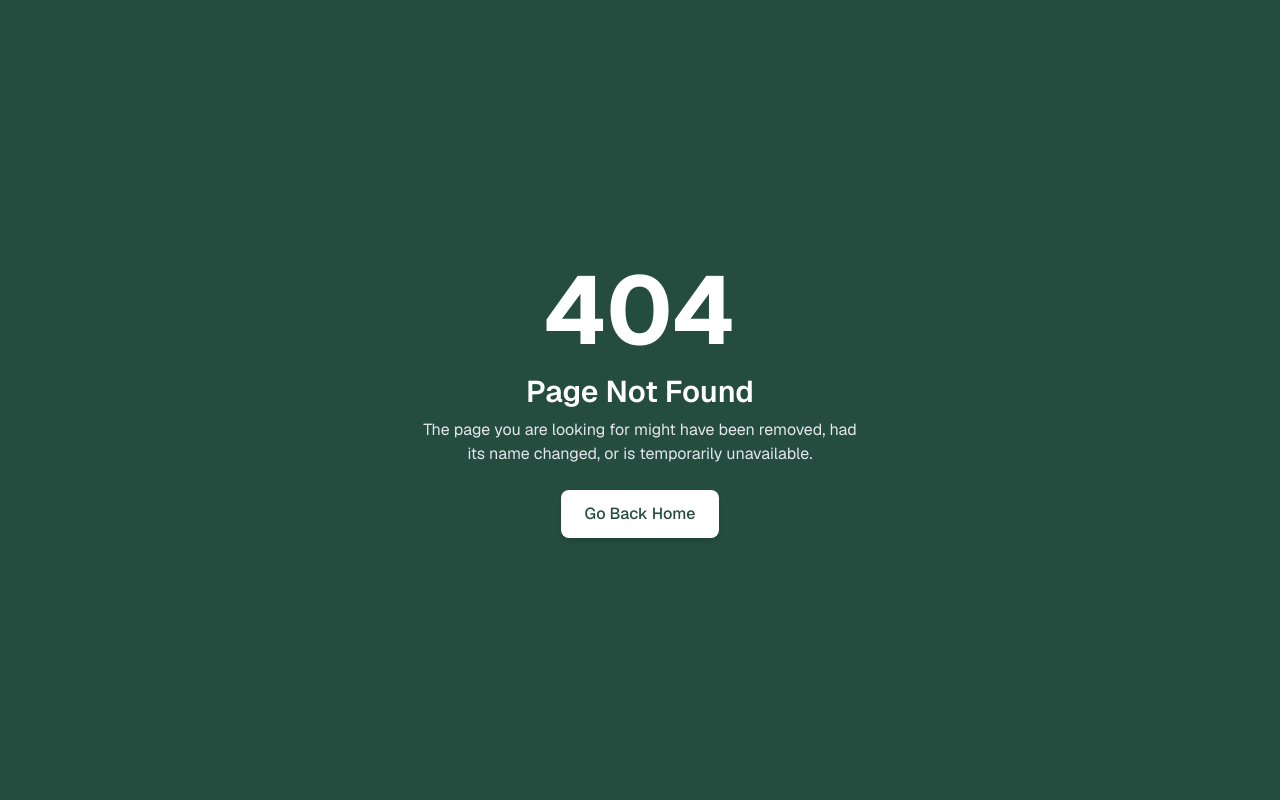
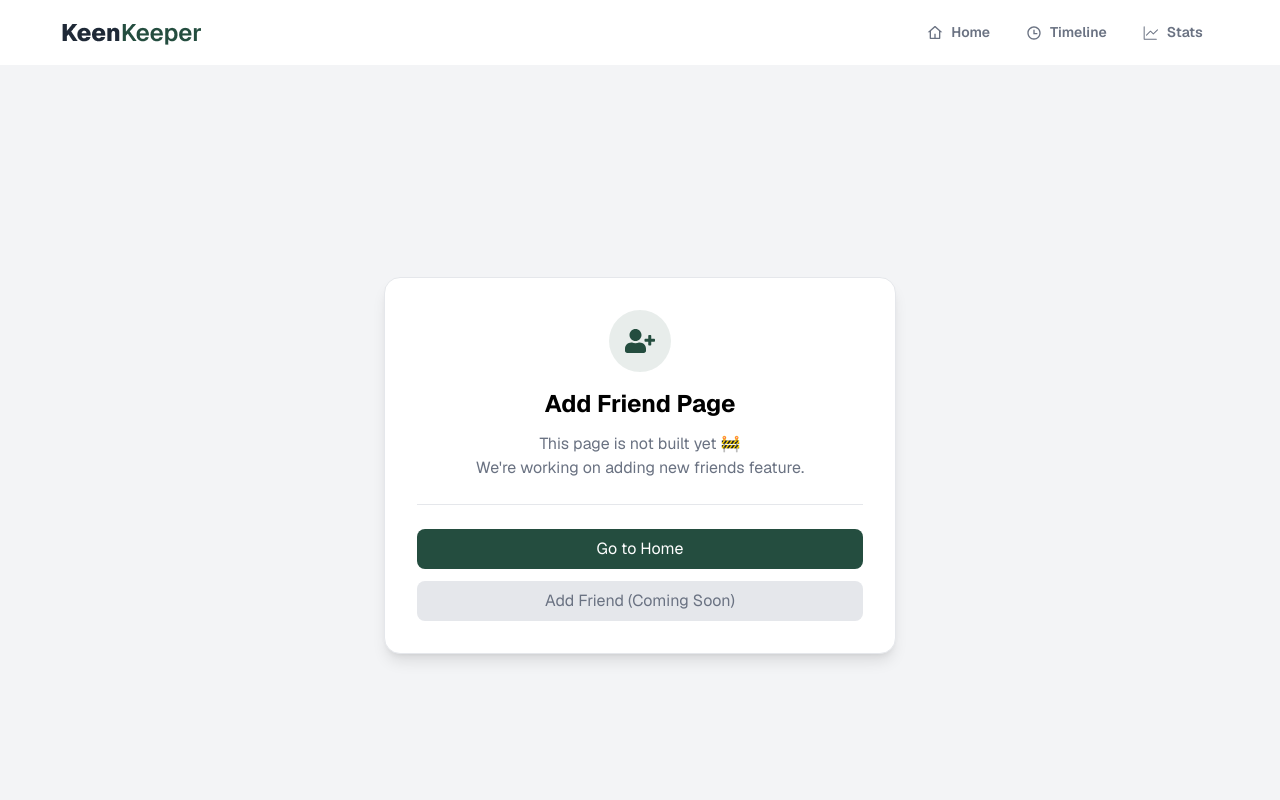
Before and after one commit to Reyad-Hoq/keenkeeper-app, a React (Vite) app: page /addFriend in a window 1280 px wide. Before the commit this address had no page. Shown: the top 800 px of the page. Built offline with nearby package versions, Linux system fonts and the light colour scheme.

Commit message:
stats pichart updated with dynamic data & add friend page added

```diff
--- /dev/null
+++ b/src/components/Ui/AddFriend.jsx
@@ -0,0 +1,52 @@
+
+import { Link } from "react-router";
+import { FaUserPlus } from "react-icons/fa";
+
+const AddFriendPage = () => {
+  return (
+    <div className="min-h-screen flex items-center justify-center bg-gray-100 px-4">
+      <div className="bg-white shadow-lg rounded-2xl p-8 max-w-lg w-full text-center border border-gray-200">
+
+        {/* Icon */}
+        <div className="flex justify-center mb-4">
+          <div className="bg-[#244d3f]/10 p-4 rounded-full">
+            <FaUserPlus className="text-3xl text-[#244d3f]" />
+          </div>
+        </div>
+
+        {/* Title */}
+        <h1 className="text-2xl font-bold text-black">
+          Add Friend Page
+        </h1>
+
+        {/* Message */}
+        <p className="text-gray-500 mt-3">
+          This page is not built yet 🚧 <br />
+          We're working on adding new friends feature.
+        </p>
+
+        {/* Divider */}
+        <div className="my-6 border-t border-gray-200"></div>
+
+        {/* Actions */}
+        <div className="flex flex-col gap-3">
+          <Link
+            to="/"
+            className="bg-[#244d3f] text-white py-2 rounded-lg hover:bg-[#1b3a30] transition"
+          >
+            Go to Home
+          </Link>
+
+          <button
+            disabled
+            className="bg-gray-200 text-gray-500 py-2 rounded-lg cursor-not-allowed"
+          >
+            Add Friend (Coming Soon)
+          </button>
+        </div>
+      </div>
+    </div>
+  );
+};
+
+export default AddFriendPage;
--- a/src/components/Ui/FriendsCard.jsx
+++ b/src/components/Ui/FriendsCard.jsx
@@ -7,7 +7,7 @@ const FriendsCard = ({ allfriendsPromise }) => {
   return (
     <>
       <h2 className="card-title text-2xl">Your Friends</h2>
-      <div className="grid grid-cols-4 gap-10">
+      <div className="grid md:grid-cols-3 lg:grid-cols-4 gap-10">
         {
           friends.map(friend => (
             <Link to={`friendDetails/${friend.id}`} key={friend.id}>
--- a/src/home/Allfriends.jsx
+++ b/src/home/Allfriends.jsx
@@ -5,7 +5,7 @@ import InformationCard from "./InformationCard";
 
 const Allfriends = ({ allfriendsPromise }) => {
   return (
-    <div className="space-y-10">
+    <div className="space-y-1 md:space-y-10">
       <InformationCard allfriendsPromise={allfriendsPromise} />
       <FriendsCard allfriendsPromise={allfriendsPromise} />
     </div>
--- a/src/home/Hero.jsx
+++ b/src/home/Hero.jsx
@@ -1,3 +1,4 @@
+import { Link } from "react-router";
 
 
 const Hero = () => {
@@ -11,7 +12,7 @@ const Hero = () => {
               Your personal shelf of meaningful connections. Browse, tend, and nurture the
               relationships that matter most.
             </p>
-            <button className="btn bg-[#244D3F] text-primary-content">+ Add a Friend</button>
+            <Link to={"addFriend"} className="btn bg-[#244D3F] text-primary-content">+ Add a Friend</Link>
           </div>
         </div>
       </div>
--- a/src/home/InformationCard.jsx
+++ b/src/home/InformationCard.jsx
@@ -4,7 +4,7 @@ const InformationCard = ({ allfriendsPromise }) => {
   const friends = use(allfriendsPromise)
   console.log(friends.length)
   return (
-    <div className="grid grid-cols-4 gap-5 border-b-2 border-gray-200 py-10">
+    <div className="grid grid-cols-2 md:grid-cols-4 gap-5 border-b-2 border-gray-200 py-10">
       <div className="card bg-base-100 text-neutral-content shadow-lg">
         <div className="card-body items-center text-center">
           <h2 className="card-title text-[#244D3F] text-2xl">{friends.length}</h2>
--- a/src/router/Route.jsx
+++ b/src/router/Route.jsx
@@ -6,6 +6,7 @@ import Stats from "../stats/StatsPage";
 import Errorpage from "../Errorpage/Errorpage";
 import HomePage from "../home/HomePage";
 import FriendDetails from "../components/Ui/FriendDetails";
+import AddFriendPage from "../components/Ui/AddFriend";
 
 export const router = createBrowserRouter([
   {
@@ -20,6 +21,7 @@ export const router = createBrowserRouter([
         element: <FriendDetails />,
         loader: async () => fetch("/data/data.json")
       },
+      { path: "addFriend", element: <AddFriendPage /> },
     ],
     errorElement: <Errorpage />
   },
--- a/src/stats/StatsPage.jsx
+++ b/src/stats/StatsPage.jsx
@@ -4,13 +4,17 @@ import { InteractionContext } from "../context/InteractionContext";
 
 const StatsPage = () => {
   const { timelines } = useContext(InteractionContext);
+  console.log(timelines)
+  const counts = timelines.reduce((acc, item) => {
+    acc[item.action] = (acc[item.action] || 0) + 1;
+    return acc;
+  }, {});
   const data = [
-    { name: 'text', value: 400, fill: '#0088FE' },
-    { name: 'call', value: 300, fill: '#FFBB28' },
-    { name: 'video', value: 200, fill: '#FF8042' },
+    { name: 'call', value: counts.call || 0, fill: '#FFBB28' },
+    { name: 'text', value: counts.text || 0, fill: '#0088FE' },
+    { name: 'video', value: counts.video || 0, fill: '#FF8042' },
   ];
   const RADIAN = Math.PI / 180;
-  const COLORS = ['#0088FE', '#00C49F', '#FFBB28', '#FF8042'];
 
   const renderCustomizedLabel = ({ cx, cy, midAngle, innerRadius, outerRadius, percent }) => {
     if (cx == null || cy == null || innerRadius == null || outerRadius == null) {
@@ -29,13 +33,9 @@ const StatsPage = () => {
     );
   };
 
-  const MyCustomPie = ({ PieSectorShapeProps }) => {
-    return <Sector {...props} fill={COLORS[props.index % COLORS.length]} />;
-  };
-
   return (
-    <div className="flex flex-col justify-center items-center min-h-[60vh] my-10">
-      <h2 className="text-4xl font-semibold">Friendship Analytics</h2>
+    <div className="flex flex-col justify-center items-center min-h-[60vh] my-10 border border-slate-300  mx-auto w-9/12 rounded-lg py-5">
+      <h2 className="text-5xl font-bold text-base-content/80">Friendship Analytics</h2>
       <PieChart style={{
         width: '100%',
         maxWidth: '500px',
```
